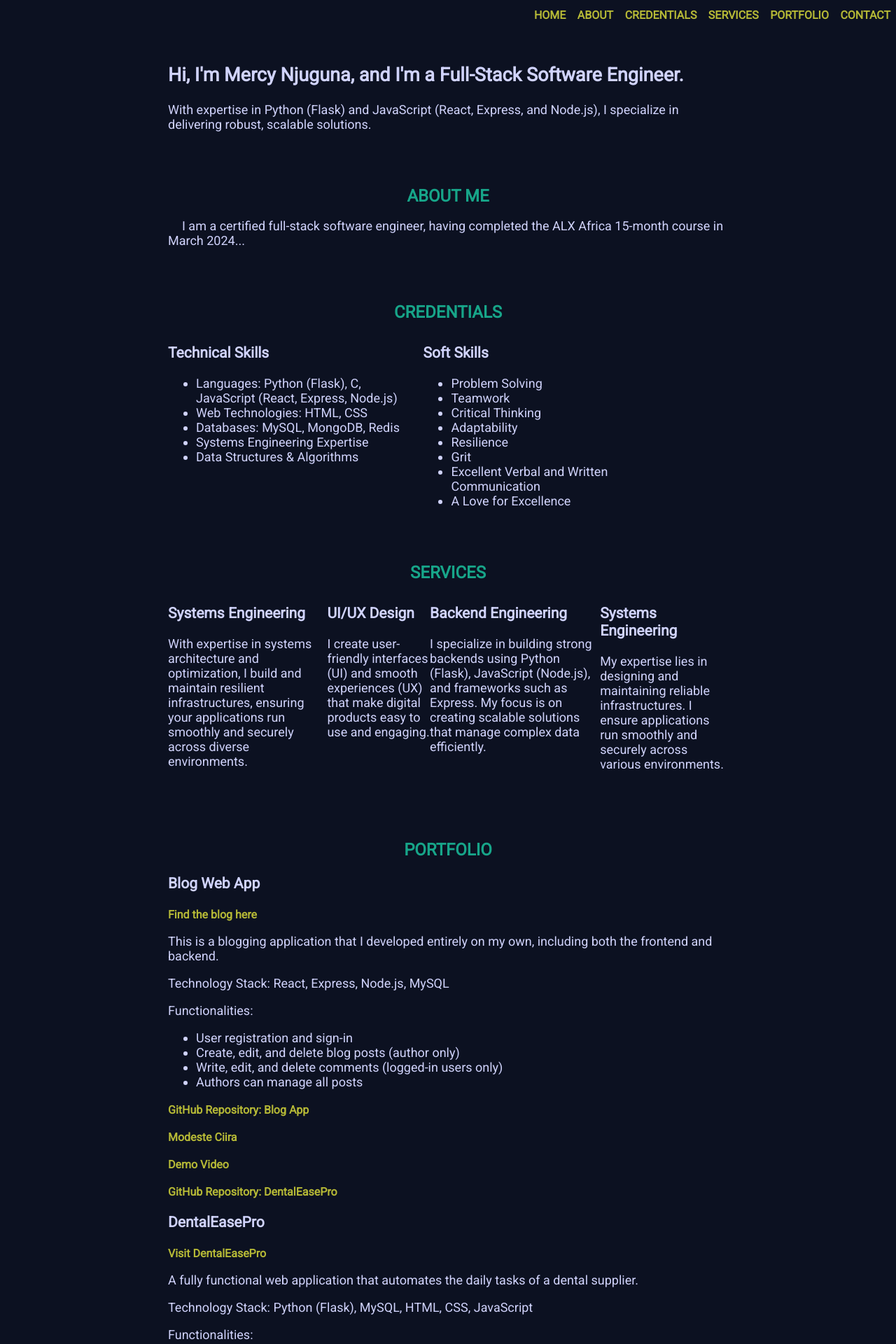
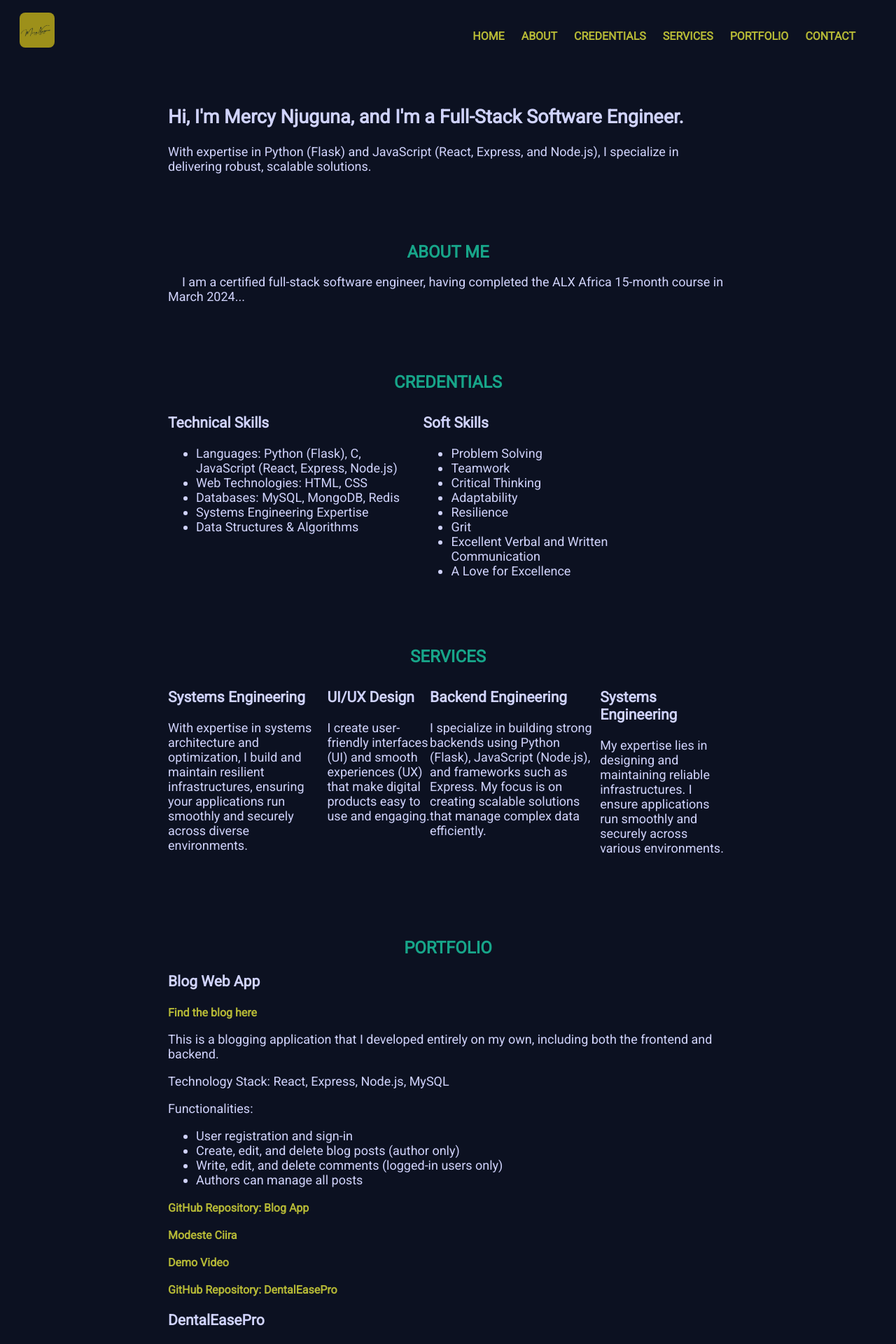
Before and after one commit to MercyNJ/tech-portfolio, a Flask app: page / in a window 1280 px wide. Shown: the top 1920 px of the page at 70% size. Run offline with Flask 3, Linux system fonts and the light colour scheme.

Commit message:
Added a logo

```diff
--- a/static/style.css
+++ b/static/style.css
@@ -18,7 +18,7 @@ a:hover {
 
 .content {
     max-width: 800px;
-    margin: 0 auto;
+    margin: 20px auto; /* Add space above content */
     padding: 20px;
 }
 
@@ -30,21 +30,37 @@ h2 {
     text-align: center;
 }
 
+header {
+    display: flex;
+    justify-content: space-between;
+    padding: 10px 20px;
+}
+
+.logo img {
+    border-radius: 8px;
+    max-height: 50px;
+}
+
 nav {
     text-align: right;
 }
 
 nav ul {
     list-style-type: none;
-    margin-top: 10px;
     padding: 0;
+    margin-top: 22px;
+    display: flex;
+    align-items: center; /* Ensure the items are aligned in the center horizontally */
 }
 
 nav ul li {
-    display: inline-block;
     margin-left: 12px;
+    margin-right: 12px; /* Add margin between navigation items */
 }
 
+nav ul li:last-child {
+    margin-right: 30px; /* Remove margin from the last navigation item */
+}
 
 .photo {
     float: left;
--- a/templates/index.html
+++ b/templates/index.html
@@ -9,6 +9,9 @@
 </head>
 <body>
     <header>
+	<div class="logo">
+            <img src="{{ url_for('static', filename='images/techlogo.png') }}" alt="Logo">
+        </div>
         <nav>
             <ul>
                 <li><a href="#home">HOME</a></li>
```
Also changed, not shown: static/images/techlogo.png (added).
